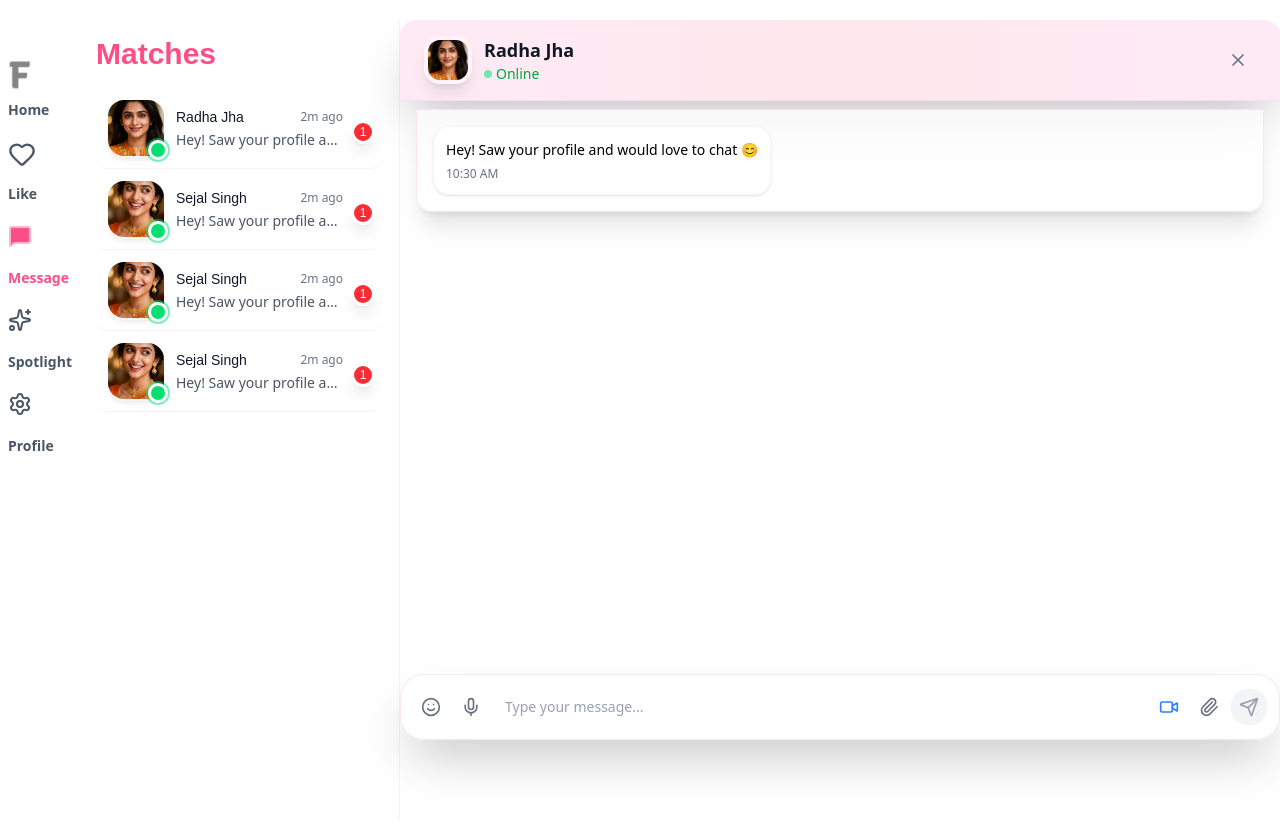
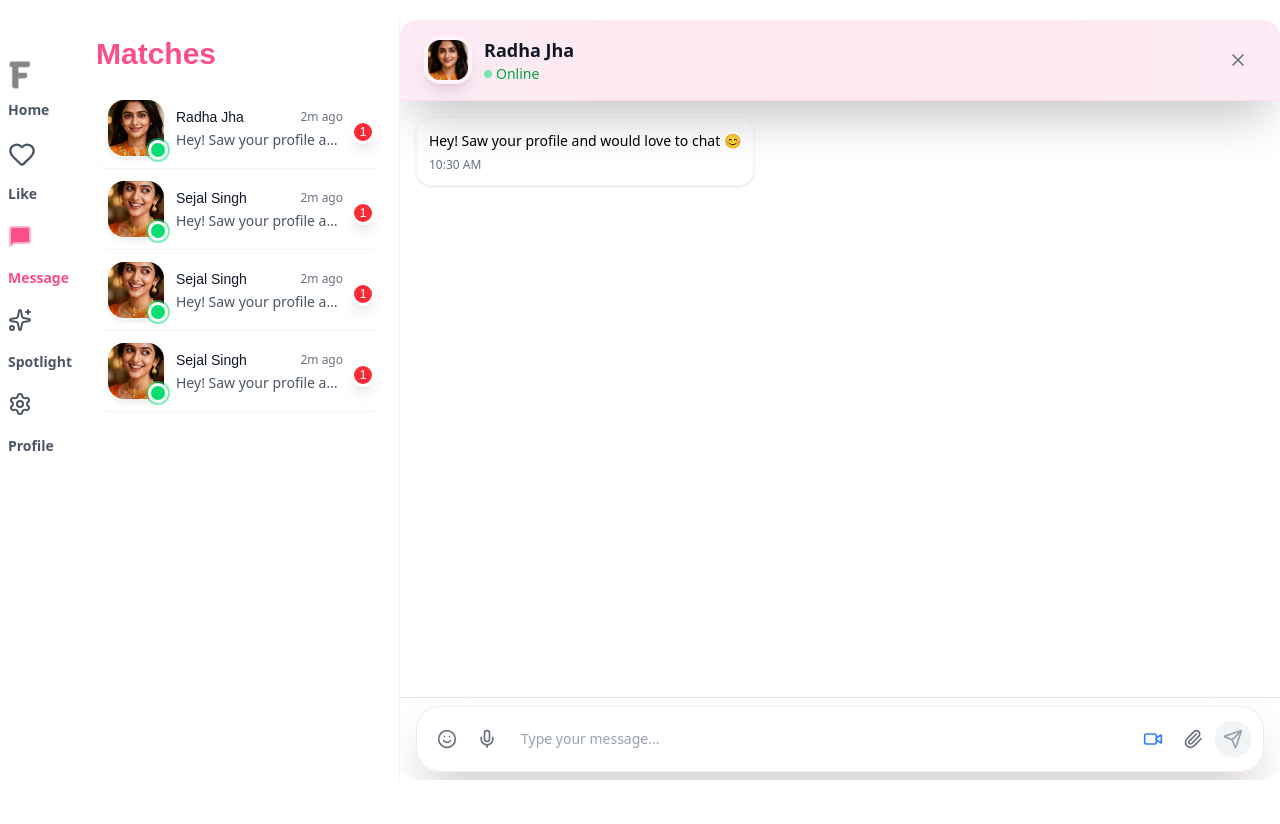
Before and after one commit to digiigrowblog-hash/merriage, a Next.js app: page /message in a window 1280 px wide. Both pictures are taken after a click on the element 239 px from the left and 128 px from the top of the page. After the commit the page ends 800 px from the top, so only its background shows below. Built offline with nearby package versions, Linux system fonts and the light colour scheme.

Commit message:
add new chnages

```diff
--- a/src/app/(pages)/message/page.tsx
+++ b/src/app/(pages)/message/page.tsx
@@ -4,7 +4,7 @@ import Footer from "@/components/mainHeaderFooter/FooterMain";
 import Image from "next/image";
 import { Flame, Sparkle, Sparkles, Zap, X } from "lucide-react";
 import { motion, AnimatePresence } from "framer-motion";
-import { useState } from "react";
+import { useRef, useState } from "react";
 import MessagesContainer from "../../(pages)/spotlight/(spotlightComponents)/MessageContainer";
 import InputBar from "../../(pages)/spotlight/(spotlightComponents)/InputBar";
 
@@ -31,6 +31,7 @@ export default function Like() {
   ]);
   const [inputText, setInputText] = useState("");
   const [showEmoji, setShowEmoji] = useState(false);
+  const messagesEndRef = useRef<HTMLDivElement>(null);
 
   const users: Member[] = [
     {
@@ -83,9 +84,7 @@ export default function Like() {
   };
 
   return (
-    <div className="min-h-screen max-w-full py-1 overflow-hidden">
-
-
+    <div className="min-h-auto max-w-full py-1 overflow-hidden">
       <div className="flex md:mt-4 overflow-hidden">
         {/* Left header */}
         <div className="w-full md:w-auto max-h-full lg:block hidden mt-2">
@@ -145,9 +144,9 @@ export default function Like() {
               rounded-3xl gap-2 items-center justify-center mx-auto"
                       >
                         <Zap strokeWidth={1.75} className="" />
-                        <span className="text-lg text-white">
+                        <h1 className="text-lg text-white">
                           Boost Your Profile
-                        </span>
+                        </h1>
                       </div>
                     </div>
                   </div>
@@ -161,7 +160,9 @@ export default function Like() {
                       setSelectedUser(user);
                       setMessageBox(true);
                     }}
-                    className="p-3 border-b border-gray-100 group relative flex items-center gap-3 cursor-pointer hover:bg-gradient-to-r from-pink-50/50 to-rose-50/50 rounded-xl transition-all duration-200 hover:shadow-sm"
+                    className="p-3 border-b border-gray-100 group relative flex items-center
+                    gap-3 cursor-pointer hover:bg-gradient-to-r from-pink-50/50 to-rose-50/50 rounded-xl
+                    transition-all duration-200 hover:shadow-sm h-full"
                   >
                     {/* Profile Image with Online Status */}
                     <div className="relative shrink-0">
@@ -173,7 +174,8 @@ export default function Like() {
                         className="w-14 h-14 rounded-2xl ring-2 ring-white/50 shadow-md object-cover"
                       />
                       <div
-                        className={`absolute -bottom-1 -right-1 w-5 h-5 border-3 border-white rounded-full ring-2 ring-green-400/50 animate-pulse ${
+                        className={`absolute -bottom-1 -right-1 w-5 h-5 border-3 border-white
+                          rounded-full ring-2 ring-green-400/50 animate-pulse ${
                             user.online ? "bg-green-400" : "bg-gray-400"
                           }`}
                       />
@@ -197,7 +199,11 @@ export default function Like() {
                     {/* Notification Badge */}
                     <div className="relative flex-shrink-0 ml-2">
                       <div className="w-2 h-2 bg-gradient-to-r from-red-400 to-pink-500 rounded-full animate-ping opacity-75" />
-                      <div className="absolute -top-1 -right-1 flex items-center justify-center w-6 h-6 bg-red-500 border-3 border-white shadow-lg rounded-full group-hover:scale-110 transition-transform">
+                      <div
+                        className="absolute -top-1 -right-1 flex items-center justify-center w-6 h-6
+                       bg-red-500 border-3 border-white shadow-lg rounded-full group-hover:scale-110
+                       transition-transform"
+                      >
                         <span className="text-xs font-bold text-white drop-shadow-sm road-rage-regular-bold">
                           1
                         </span>
@@ -211,18 +217,22 @@ export default function Like() {
 
           {/* Chat Area */}
           <div
-            className={`flex-1 flex  flex-col ${
+            className={`flex-1 flex flex-col ${
               messageBox ? "flex" : "hidden lg:flex"
             }`}
           >
             {messageBox && selectedUser ? (
-              <div className="flex flex-col h-screen md:max-h-[90%] ">
-                {/* Header */}
+              <div className="relative flex flex-col h-[90vh] md:h-[85vh] lg:h-[95vh] overflow-hidden bg-white/70 backdrop-blur-xl rounded-2xl">
+                {/* Header - Fixed */}
                 <motion.div
                   initial={{ opacity: 0 }}
                   animate={{ opacity: 1 }}
-                  className="bg-gradient-to-r from-pink-500/10 via-rose-500/10 to-pink-500/10 backdrop-blur-xl border-b border-pink-200/50 rounded-t-2xl px-6 py-4 shadow-2xl flex items-center justify-between"
+                  className="bg-gradient-to-r from-pink-500/10 via-rose-500/10 to-pink-500/10
+                  backdrop-blur-xl border-b border-pink-200/50 rounded-t-2xl px-6 py-4 shadow-2xl
+                  flex items-center justify-between shrink-0 "
                 >
+                  {/* Your existing header content */}
+
                   <div className="flex items-center gap-3">
                     <Image
                       src={selectedUser.image}
@@ -260,12 +270,20 @@ export default function Like() {
                   </motion.button>
                 </motion.div>
 
-                {/* Messages */}
-                <div className="flex-1 overflow-y-auto px-4 py-2">
-                  <MessagesContainer messages={messages} />
+                {/* Messages - Scrollable flex-1 */}
+                <div className="flex-1 overflow-y-auto px-4 py-2 scrollbar-thin
+                scrollbar-thumb-gray-300 scrollbar-track-transparent no-scrollbar">
+                  <MessagesContainer
+                    messages={messages}
+                    messagesEndRef={messagesEndRef}
+                  />
                 </div>
 
-                {/* Input */}
+                {/* Input - Fixed bottom */}
+                <div
+                  className="border-t border-gray-200 bg-white/90 backdrop-blur-sm
+                md:px-4 px-1 py-2 shrink-0 z-10"
+                >
                   <InputBar
                     inputText={inputText}
                     showEmoji={showEmoji}
@@ -273,6 +291,7 @@ export default function Like() {
                     onEmojiToggle={() => setShowEmoji(!showEmoji)}
                     onSendMessage={sendMessage}
                   />
+                </div>
               </div>
             ) : (
               <div className="flex-1 flex items-center justify-center p-8 text-center">
--- a/src/app/(pages)/spotlight/(spotlightComponents)/MessageContainer.tsx
+++ b/src/app/(pages)/spotlight/(spotlightComponents)/MessageContainer.tsx
@@ -1,6 +1,5 @@
-// components/MessagesContainer.tsx - New Reusable Component
 "use client";
-import React from "react";
+import React, { useEffect, useRef } from "react";
 import { motion, AnimatePresence } from "framer-motion";
 
 interface Message {
@@ -13,11 +12,16 @@ interface Message {
 
 interface MessagesContainerProps {
   messages: Message[];
-  messagesEndRef?: React.RefObject<HTMLDivElement>;
+  messagesEndRef: React.RefObject<HTMLDivElement>;
 }
 
-const MessagesContainer: React.FC<MessagesContainerProps> = ({ messages, messagesEndRef }) => (
-  <div className="flex-1 bg-white/70 backdrop-blur-xl border border-pink-200/50 rounded-b-2xl shadow-xl sm:p-4 p-2 overflow-y-auto mb-4 space-y-3">
+const MessagesContainer: React.FC<MessagesContainerProps> = ({ messages, messagesEndRef }) => {
+  useEffect(() => {
+    messagesEndRef.current?.scrollIntoView({ behavior: "smooth" });
+  }, [messages, messagesEndRef]);
+
+  return (
+    <div className="space-y-3 pt-2 pb-20 min-h-full"> {/* pb-20 for input space, min-h-full fills flex */}
       <AnimatePresence>
         {messages.map((message) => (
           <motion.div
@@ -51,7 +55,9 @@ const MessagesContainer: React.FC<MessagesContainerProps> = ({ messages, message
           </motion.div>
         ))}
       </AnimatePresence>
+      <div ref={messagesEndRef} />
     </div>
   );
+};
 
 export default MessagesContainer;
```
Lines whose indentation alone changed are shown as unchanged.
